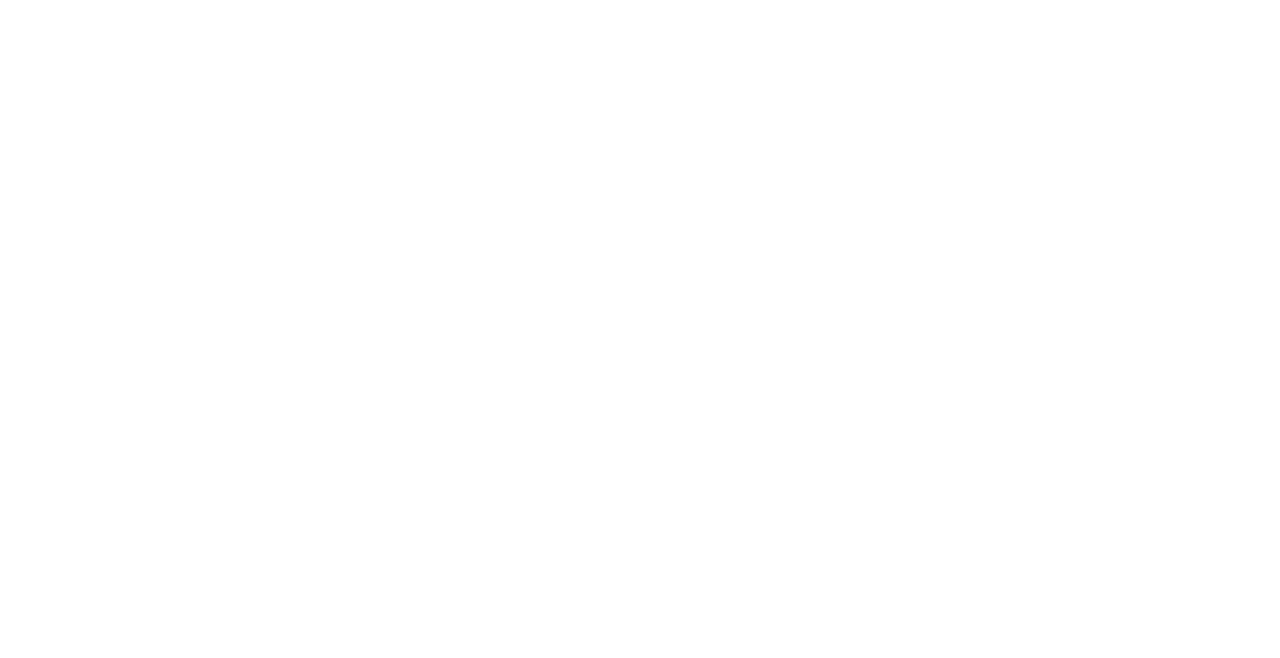
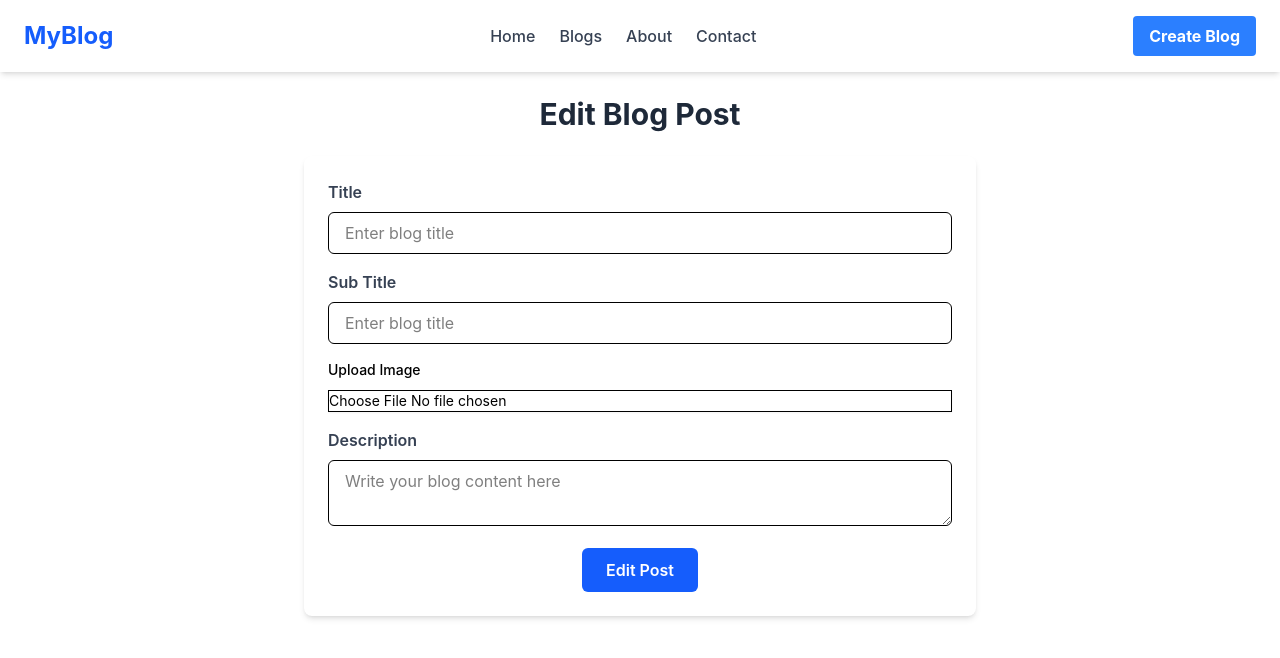
Before and after one commit to anishkumarshrees/blog-project, a React (Vite) app: page /edit/1 in a window 1280 px wide. Before the commit this address had no page. Shown: the top 658 px of the page. Built offline with nearby package versions, Linux system fonts and the light colour scheme.

Commit message:
created edit pages

```diff
--- a/src/App.jsx
+++ b/src/App.jsx
@@ -4,7 +4,8 @@
 import './App.css'
 import Home from './pages/Home'
 import SignlePage from './pages/SinglePage'
-import CreateBlog from './component/CreateBlog'
+import CreateBlog from './pages/CreateBlog'
+import EditPage from './pages/EditPage'
 
 function App() {
   const [count, setCount] = useState(0)
@@ -12,10 +13,16 @@
   return (
   <BrowserRouter>
   <Routes>
+
     <Route path='/' element={<Home/>} />
 
+
   <Route path='/blog/:id' element={<SignlePage />} />
+    <Route path='/edit/:id' element={<EditPage/>}/>
   <Route path='/create' element={<CreateBlog/>} />
+
+
+
   </Routes>
   </BrowserRouter>
   )
--- a/src/component/Navbar.jsx
+++ b/src/component/Navbar.jsx
@@ -22,7 +22,7 @@
 
       {/* Button */}
       <Link to='/create'>
-     <button class="cursor-pointer bg-blue-500 hover:bg-blue-700 text-white font-bold py-2 px-4 rounded">
+     <button className="cursor-pointer bg-blue-500 hover:bg-blue-700 text-white font-bold py-2 px-4 rounded">
         Create Blog
 </button>
 </Link>
--- a/src/component/CreateBlog.jsx
+++ b/src/pages/CreateBlog.jsx
@@ -1,5 +1,5 @@
 import { useState } from "react"
-import Navbar from "./Navbar"
+import Navbar from "../component/Navbar"
 import axios from "axios"
 import { useNavigate } from "react-router-dom"
 
--- /dev/null
+++ b/src/pages/EditPage.jsx
@@ -0,0 +1,94 @@
+import { useState } from "react"
+import Navbar from "../component/Navbar"
+import { useNavigate, useParams } from "react-router-dom"
+import axios from "axios"
+
+
+function EditPage(){
+    const navigate=useNavigate()
+   const{id}= useParams()
+    const [data,setdata]=useState({
+        title:"",
+        subtitle:"",
+        description:"",
+        image:""
+    })
+    const handleChange=(e)=>{
+        const name=e.target.name
+        const value=e.target.value
+        setdata({
+            ...data,
+            [name]:name==="image" ? e.target.files[0] : value
+        })
+
+    }
+    const editBlog=async(e)=>{
+         e.preventDefault()
+     const response= await  axios.patch("http://localhost:3000/blog/" +id,data,{
+            headers:{
+                "Content-Type":"multipart/form-data"
+            }
+        })
+        if(response.status==200){
+        navigate("/blog/" + id)
+     }
+     else{
+        alert('somoething went wrong')
+     }
+    }
+
+    return(
+        <>
+
+
+         <Navbar />
+         <section className="flex-grow container mx-auto p-6">
+        <h1 className="text-3xl font-bold text-gray-800 mb-6 text-center">Edit Blog Post</h1>
+
+        <form   className="max-w-2xl mx-auto bg-white p-6 rounded-lg shadow-md" onSubmit={editBlog} >
+            {/* <!-- Title --> */}
+            <div className="mb-4">
+                <label className="block text-gray-700 font-semibold mb-2">Title</label>
+                <input type="text" id="title" name="title" required
+                       className="w-full px-4 py-2 border rounded-md focus:outline-none focus:ring-2 focus:ring-blue-500"
+                       placeholder="Enter blog title" onChange={handleChange}/>
+            </div>
+            {/* <!-- Title --> */}
+            <div className="mb-4">
+                <label className="block text-gray-700 font-semibold mb-2">Sub Title</label>
+                <input type="text" id="subtitle" name="subtitle" required
+                       className="w-full px-4 py-2 border rounded-md focus:outline-none focus:ring-2 focus:ring-blue-500"
+                       placeholder="Enter blog title" onChange={handleChange}/>
+            </div>
+            {/* Image */}
+            <div className="mb-4">
+
+<label className="block mb-2.5 text-sm font-medium text-heading" >Upload Image</label>
+<input className="cursor-pointer bg-neutral-secondary-medium border border-default-medium text-heading text-sm rounded-base focus:ring-brand focus:border-brand block w-full shadow-xs placeholder:text-body" id="file_input" type="file" name="image" onChange={handleChange}/>
+
+            </div>
+
+            {/* <!-- description --> */}
+            <div className="mb-4">
+                <label  className="block text-gray-700 font-semibold mb-2">Description</label>
+                <textarea id="description" name="description" required
+                          className="w-full px-4 py-2 border rounded-md focus:outline-none focus:ring-2 focus:ring-blue-500"
+                          placeholder="Write your blog content here" onChange={handleChange} ></textarea>
+            </div>
+
+
+            {/* <!-- Submit Button --> */}
+            <div className="text-center">
+                <button type="submit"
+                        className="bg-blue-600 text-white px-6 py-2.5 rounded-md font-semibold hover:bg-blue-700 transition" >
+                    Edit Post
+                </button>
+            </div>
+        </form>
+    </section>
+
+        </>
+    )
+}
+
+export default EditPage
--- a/src/pages/SinglePage.jsx
+++ b/src/pages/SinglePage.jsx
@@ -1,7 +1,8 @@
 import { useEffect, useState } from "react"
 import Navbar from "../component/Navbar"
 import axios from "axios"
-import { useNavigate, useParams } from "react-router-dom"
+import { Link, useNavigate, useParams } from "react-router-dom"
+
 
 
 
@@ -60,7 +61,9 @@
                 </div>
                 <div className="flex -mx-2 mb-4">
                     <div className="w-1/2 px-2">
-                        <button className="w-full bg-gray-900 dark:bg-gray-600 text-white py-2 px-4 rounded-full font-bold hover:bg-gray-800 dark:hover:bg-gray-700">Edit</button>
+                    <Link to={`/edit/${blog._id}`}>
+                        <button className="w-full bg-gray-900 dark:bg-gray-600 text-white py-2 px-4 rounded-full font-bold hover:bg-gray-800 dark:hover:bg-gray-700 cursor-pointer">Edit</button>
+                        </Link>
                     </div>
                     <div className="w-1/2 px-2">
                         <button className="w-full bg-gray-200 dark:bg-gray-700 text-gray-800 dark:text-white py-2 px-4 rounded-full font-bold hover:bg-gray-300 dark:hover:bg-gray-600" onClick={deleteFunction}>Delete</button>
@@ -72,13 +75,16 @@
                 <p className="text-gray-600 dark:text-gray-300 text-sm mb-4">
                     {blog.subtitle}
                 </p>
+                 <p className="bg-white-600 text-red-600 dark:text-red-300 text-sm mb-4">
+                    {blog.description}
+                </p>
 
 
 
-                <div>
-                    <span className="font-bold text-gray-700 dark:text-gray-300">{blog.description}</span>
 
-                </div>
+
+
+
             </div>
         </div>
     </div>
```
